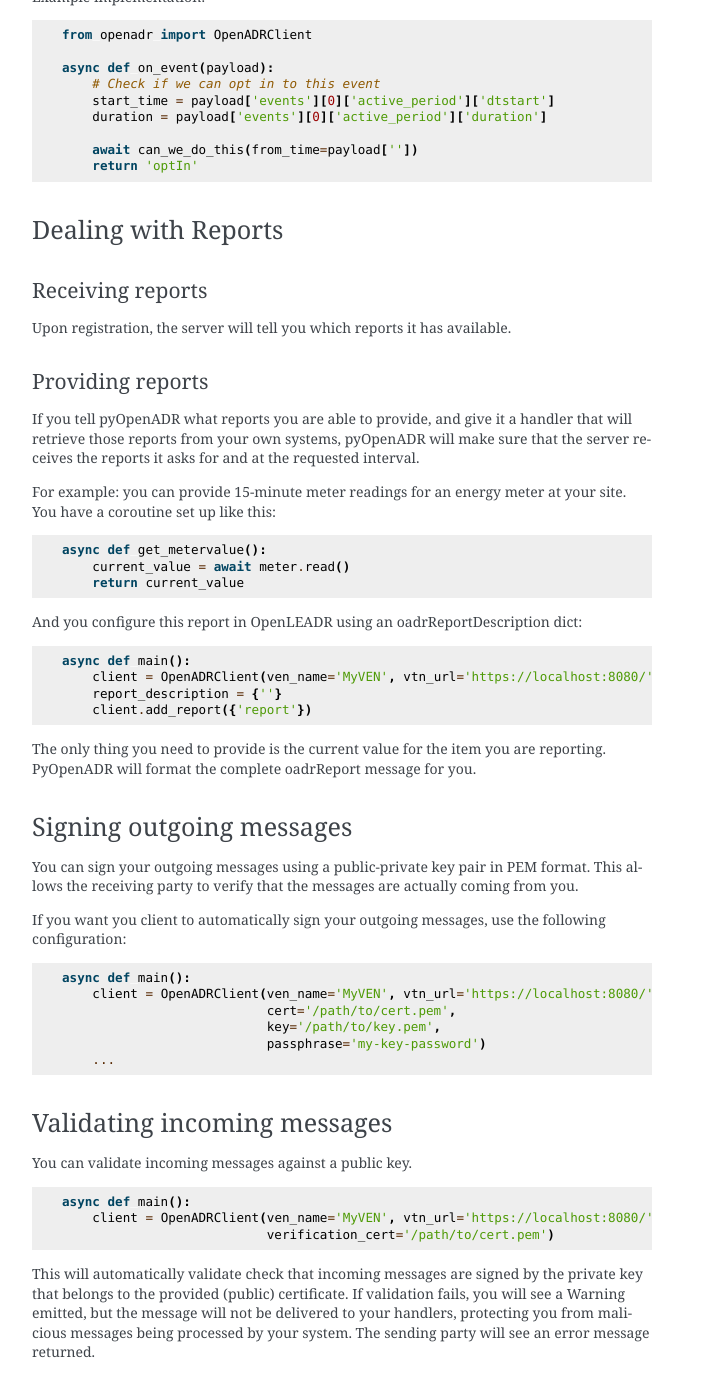
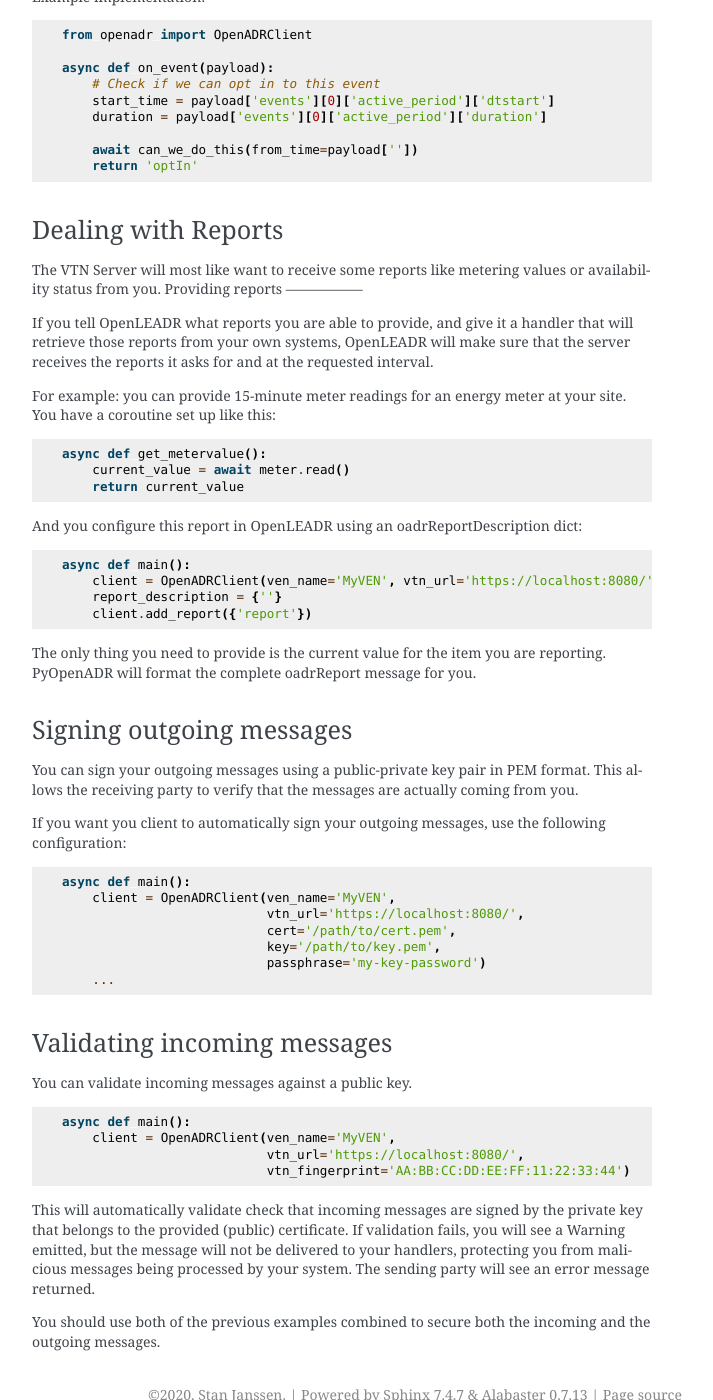
Before and after one commit to OpenLEADR/openleadr-python, a Sphinx documentation site: the page built from docs/client.rst, in a window 1280 px wide and 1400 px high, scrolled down 609 px. Shown: the whole window, without its empty margins (428-1141 px from the left). Built offline with Sphinx 7.4.7, drawn with Linux system fonts in a browser that asks for light colours; pages that are not in the unit, such as notebooks, are missing from menus; the version number could not be read and is left out; some of the changed text lies outside the part shown.

Commit message:
Improved some of the wording of the docs.

```diff
--- a/docs/client.rst
+++ b/docs/client.rst
@@ -41,16 +41,11 @@ Example implementation:
 Dealing with Reports
 ====================
 
-Receiving reports
------------------
-
-Upon registration, the server will tell you which reports it has available.
-
-
+The VTN Server will most like want to receive some reports like metering values or availability status from you.
 Providing reports
 -----------------
 
-If you tell pyOpenADR what reports you are able to provide, and give it a handler that will retrieve those reports from your own systems, pyOpenADR will make sure that the server receives the reports it asks for and at the requested interval.
+If you tell OpenLEADR what reports you are able to provide, and give it a handler that will retrieve those reports from your own systems, OpenLEADR will make sure that the server receives the reports it asks for and at the requested interval.
 
 For example: you can provide 15-minute meter readings for an energy meter at your site. You have a coroutine set up like this:
 
@@ -85,7 +80,8 @@ If you want you client to automatically sign your outgoing messages, use the fol
 .. code-block:: python3
 
     async def main():
-        client = OpenADRClient(ven_name='MyVEN', vtn_url='https://localhost:8080/',
+        client = OpenADRClient(ven_name='MyVEN',
+                               vtn_url='https://localhost:8080/',
                                cert='/path/to/cert.pem',
                                key='/path/to/key.pem',
                                passphrase='my-key-password')
@@ -101,7 +97,10 @@ You can validate incoming messages against a public key.
 .. code-block:: python3
 
     async def main():
-        client = OpenADRClient(ven_name='MyVEN', vtn_url='https://localhost:8080/',
-                               verification_cert='/path/to/cert.pem')
+        client = OpenADRClient(ven_name='MyVEN',
+                               vtn_url='https://localhost:8080/',
+                               vtn_fingerprint='AA:BB:CC:DD:EE:FF:11:22:33:44')
 
 This will automatically validate check that incoming messages are signed by the private key that belongs to the provided (public) certificate. If validation fails, you will see a Warning emitted, but the message will not be delivered to your handlers, protecting you from malicious messages being processed by your system. The sending party will see an error message returned.
+
+You should use both of the previous examples combined to secure both the incoming and the outgoing messages.
--- a/docs/index.rst
+++ b/docs/index.rst
@@ -14,8 +14,7 @@ Key Features
 
 - Fully compliant OpenADR 2.0b implementation for both servers (Virtual Top Node) and clients (Virtual End Node)
 - Fully asyncio: you set up the coroutines that can handle certain events, and they get called when needed.
-- All messages are represented as simple Python dictionaries. All XML parsing and generation is done for you.
-- You only have to deal with your own logic.
+- Fully pythonic: all messages are represented as simple Python dictionaries. All XML parsing and generation is done for you.
 
 Take a :ref:`feature_tour`!
 
```
Also changed, not shown: docs/features.rst (+9 -3 lines).
